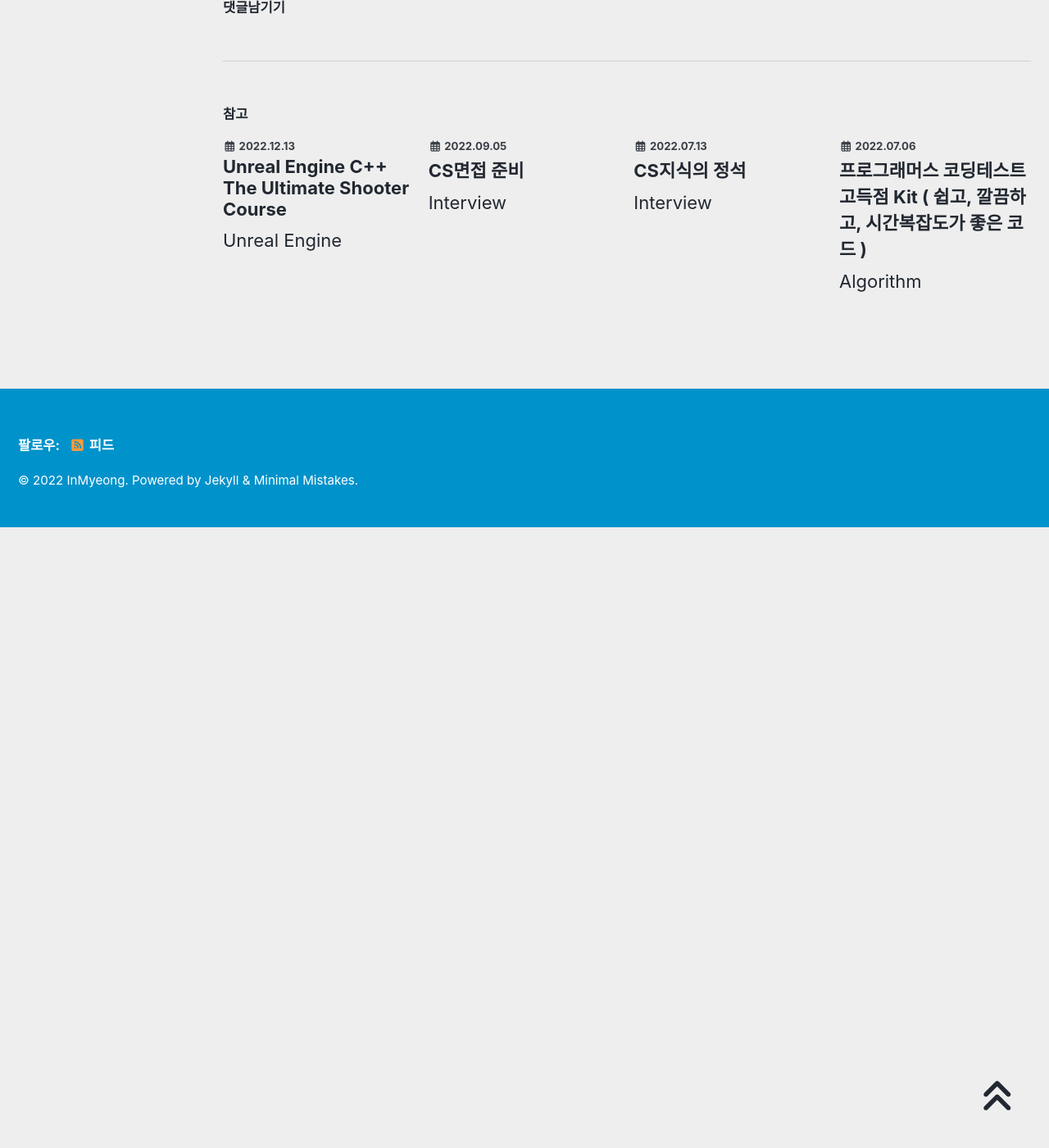
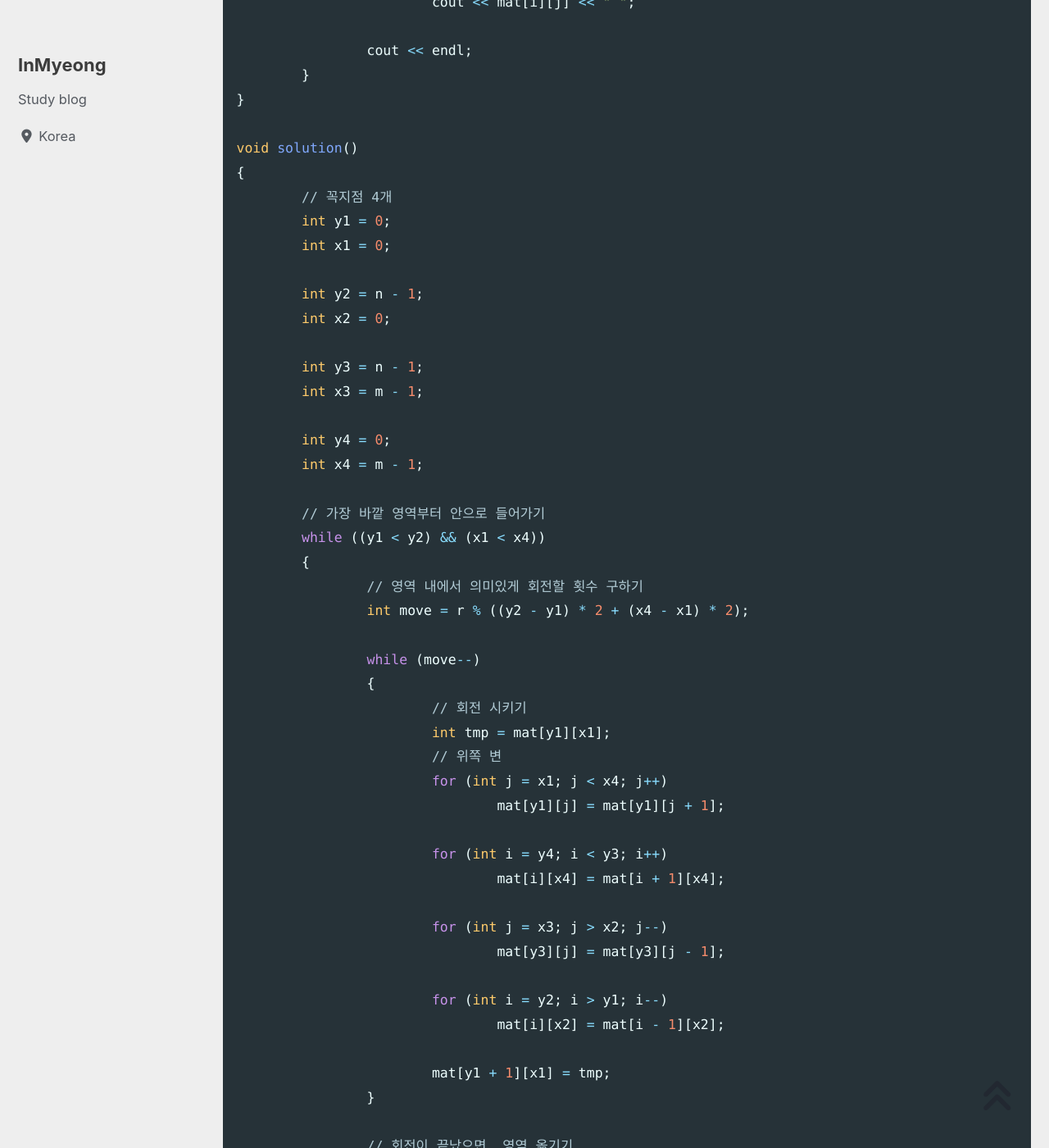
Before and after one commit to devMyeong/devMyeong.github.io, a Jekyll site: the page built from _posts/codingTest/2022-09-25-백준.md, in a window 1280 px wide and 1400 px high, scrolled down 53641 px. Shown: the whole window at 82% size. Built offline with Jekyll 4.4.1, drawn with Linux system fonts in a browser that asks for light colours; cached includes are drawn as plain includes; nearby versions of some CDN libraries; some web fonts are replaced; comment, search, counter and statistics services are not loaded; before the commit the page ends 54284 px from its top, so only the background shows below that; some of the changed text lies outside the part shown.

Commit message:
Docs : 백준 16927 업데이트

````diff
--- a/_posts/codingTest/2022-09-25-백준.md
+++ b/_posts/codingTest/2022-09-25-백준.md
@@ -1695,6 +1695,100 @@ int main()
 }
 ```
 
+### 07-3 배열 돌리기 2 ( 16927 )
+-
+
+```cpp
+// https://conkjh032.tistory.com/278 참고
+#include<bits/stdc++.h>
+using namespace std;
+
+int n, m, r;
+
+int mat[301][301];
+
+void print()
+{
+	for (int i = 0; i < n; i++)
+	{
+		for (int j = 0; j < m; j++)
+			cout << mat[i][j] << " ";
+
+		cout << endl;
+	}
+}
+
+void solution()
+{
+	// 꼭지점 4개
+	int y1 = 0;
+	int x1 = 0;
+
+	int y2 = n - 1;
+	int x2 = 0;
+
+	int y3 = n - 1;
+	int x3 = m - 1;
+
+	int y4 = 0;
+	int x4 = m - 1;
+
+	// 가장 바깥 영역부터 안으로 들어가기
+	while ((y1 < y2) && (x1 < x4))
+	{
+		// 영역 내에서 의미있게 회전할 횟수 구하기
+		int move = r % ((y2 - y1) * 2 + (x4 - x1) * 2);
+
+		while (move--)
+		{
+			// 회전 시키기
+			int tmp = mat[y1][x1];
+			// 위쪽 변
+			for (int j = x1; j < x4; j++)
+				mat[y1][j] = mat[y1][j + 1];
+
+			for (int i = y4; i < y3; i++)
+				mat[i][x4] = mat[i + 1][x4];
+
+			for (int j = x3; j > x2; j--)
+				mat[y3][j] = mat[y3][j - 1];
+
+			for (int i = y2; i > y1; i--)
+				mat[i][x2] = mat[i - 1][x2];
+
+			mat[y1 + 1][x1] = tmp;
+		}
+
+		// 회전이 끝났으면, 영역 옮기기
+		y1 += 1;
+		x1 += 1;
+
+		y2 -= 1;
+		x2 += 1;
+
+		y3 -= 1;
+		x3 -= 1;
+
+		y4 += 1;
+		x4 -= 1;
+	}
+
+	print();
+}
+
+
+int main(void)
+{
+	cin >> n >> m >> r;
+
+	for (int i = 0; i < n; i++)
+		for (int j = 0; j < m; j++)
+			cin >> mat[i][j];
+
+	solution();
+}
+```
+
 <br>
 
 [맨 위로 이동하기](#){: .btn .btn--primary }{: .align-right}
````
